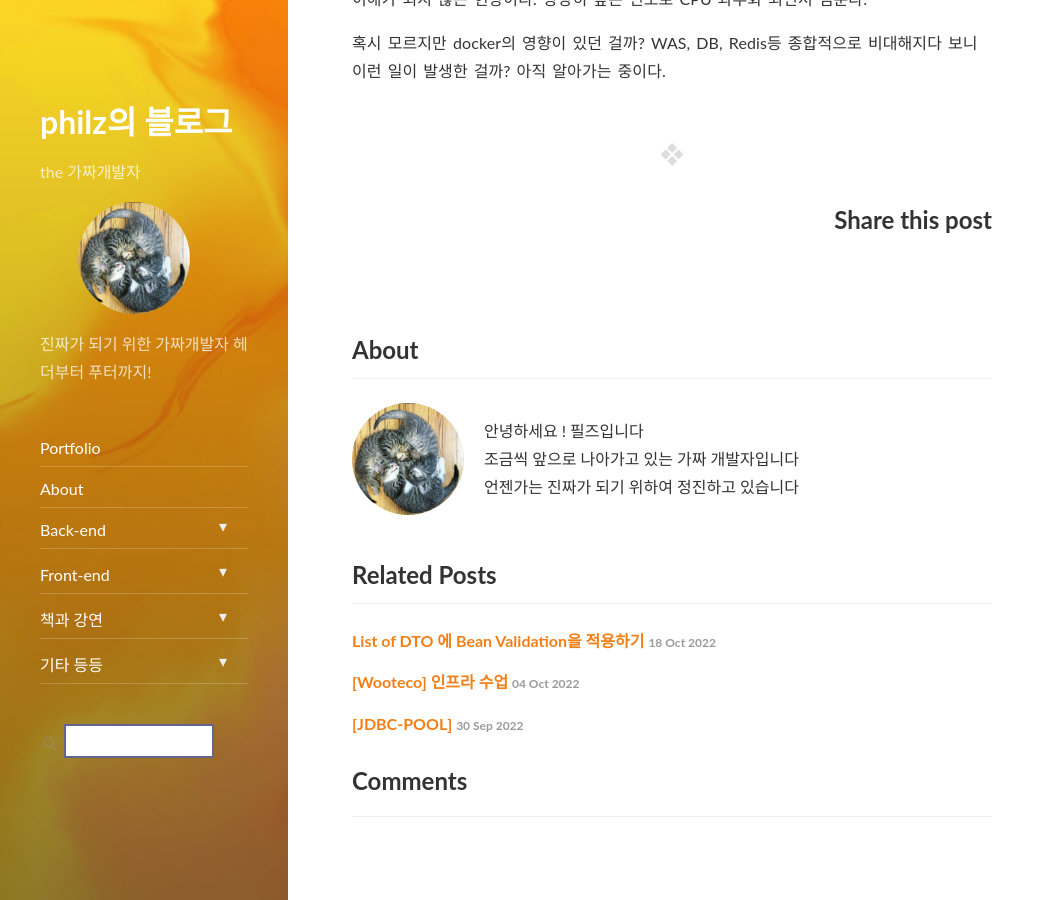
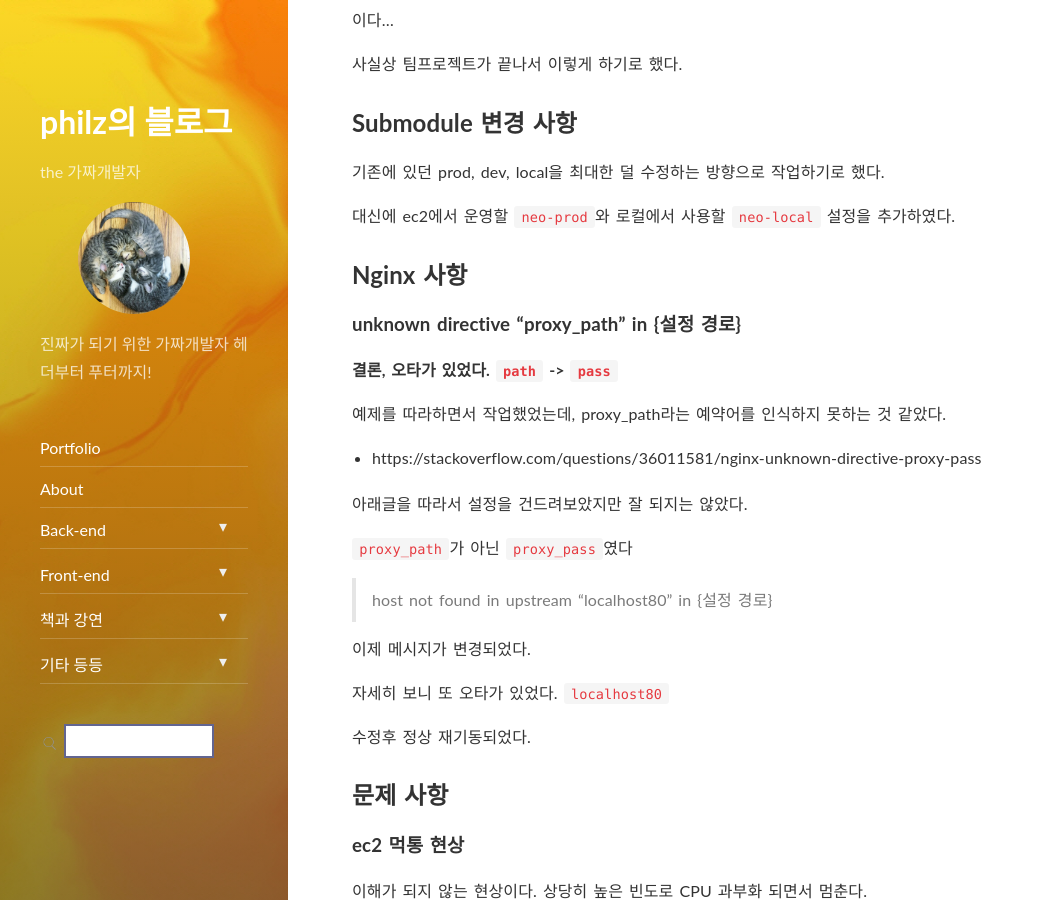
Before and after one commit to progress0407/progress0407.github.io, a Jekyll site: the page built from _posts/backend/wooteco/2022-12-20-moragora-migration.md, in a window 1280 px wide and 900 px high, scrolled down 3958 px. Shown: the whole window, without its empty margins (0-1055 px from the left). Built offline with Jekyll 4.4.1, drawn with Linux system fonts in a browser that asks for light colours; nearby versions of some CDN libraries; some of the changed text lies outside the part shown.

Commit message:
마이그레이션 포스팅 업데이트

````diff
--- a/_posts/backend/wooteco/2022-12-20-moragora-migration.md
+++ b/_posts/backend/wooteco/2022-12-20-moragora-migration.md
@@ -84,9 +84,14 @@ published: true
 
 **따라서 서비스 하나에 대해 하나의 컨테이너만을 사용하기로 결정헀다**
 
+> 참고
+> https://www.daleseo.com/docker-networks/
+
 ## 도커 관련 사항
 
-- 컨테이너에 포트 추가하기
+docker를 다루면서 고통받은 일들을 기록하였다.
+
+## 컨테이너에 포트 추가하기 by Version-Up
 
 이게... stop/start (생성된 컨테이너 on off) 명령어로는 포트를 추가할 수 없다.
 
@@ -112,6 +122,7 @@ docker commit {컨테이너 명}
 `repository name`: 이 부분이 참 애매하다... 리포지토리, 프로젝트 최상단 명칭이 moragora인데... 그러나 마지막 프로젝트명인 checkmate로 했다
 `version`: latest 혹은 22.04 등으로 명시하지만... 나는 일자 + 일련번호로 했다. 일련번호는 해당일에 대해 추가 커밋이 있는 경우 +1을 하기로 했다.
 
+> [참고, 태그로 rename](https://miiingo.tistory.com/332)
 
 ## MySQL 관련 사항
 
@@ -133,7 +144,7 @@ create user `checkmate-user`@'%' identified by {비번};
 grant all privileges on `checkmate-db`.* to `checkmate-user`@'%';
 ```
 
-### Redis
+## Redis
 
 레디스 기본 포트: `default 6379 and additionally 16379`
 
@@ -157,6 +168,29 @@ grant all privileges on `checkmate-db`.* to `checkmate-user`@'%';
 
 대신에 ec2에서 운영할 `neo-prod`와 로컬에서 사용할 `neo-local` 설정을 추가하였다.
 
+## Nginx 사항
+
+### unknown directive "proxy_path" in {설정 경로}
+
+**결론, 오타가 있었다. `path` -> `pass`**
+
+예제를 따라하면서 작업했었는데, proxy_path라는 예약어를 인식하지 못하는 것 같았다.
+
+- https://stackoverflow.com/questions/36011581/nginx-unknown-directive-proxy-pass
+
+아래글을 따라서 설정을 건드려보았지만 잘 되지는 않았다.
+
+`proxy_path`가 아닌 `proxy_pass`였다
+
+> host not found in upstream "localhost80" in {설정 경로}
+
+이제 메시지가 변경되었다.
+
+자세히 보니 또 오타가 있었다. `localhost80`
+
+수정후 정상 재기동되었다.
+
+
 ## 문제 사항
 
 ### ec2 먹통 현상
````
Also changed, not shown: other parts of _posts/backend/wooteco/2022-12-20-moragora-migration.md (+5 -0 lines).
